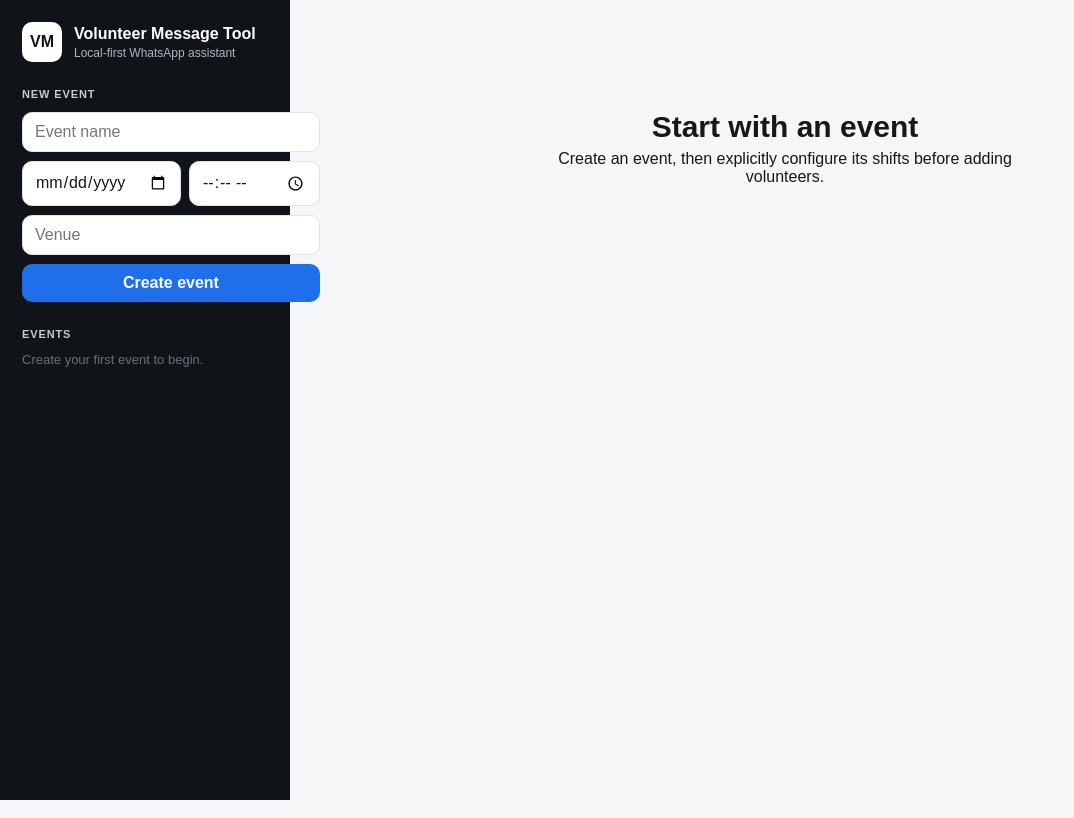
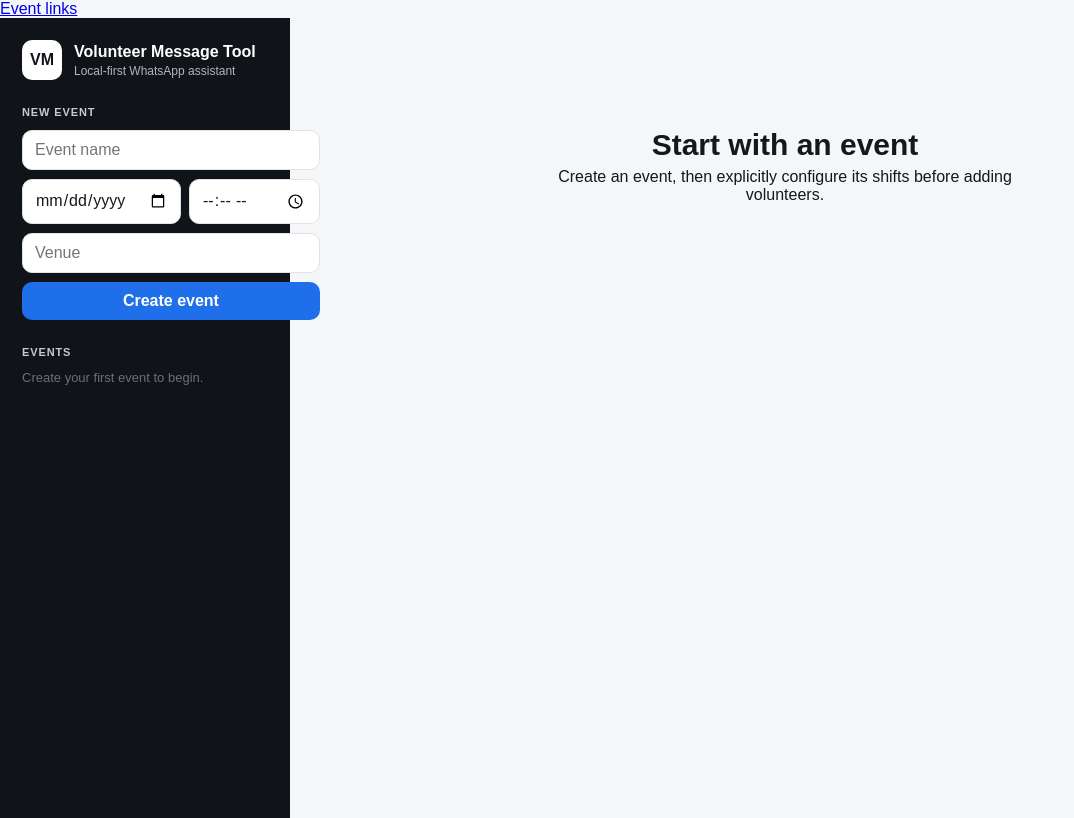
Before and after one commit to aqideh/volmessagetool, a Next.js app: page / in a window 1280 px wide. Shown: the whole page, without its empty margins (0-1074 px from the left). Built offline with nearby package versions, Linux system fonts and the light colour scheme.

Commit message:
feat: link event settings from app

```diff
--- a/app/layout.tsx
+++ b/app/layout.tsx
@@ -9,7 +9,10 @@ export const metadata: Metadata = {
 export default function RootLayout({ children }: Readonly<{ children: React.ReactNode }>) {
   return (
     <html lang="en">
-      <body>{children}</body>
+      <body>
+        <a className="event-settings-shortcut" href="/event-details">Event links</a>
+        {children}
+      </body>
     </html>
   );
 }
```
